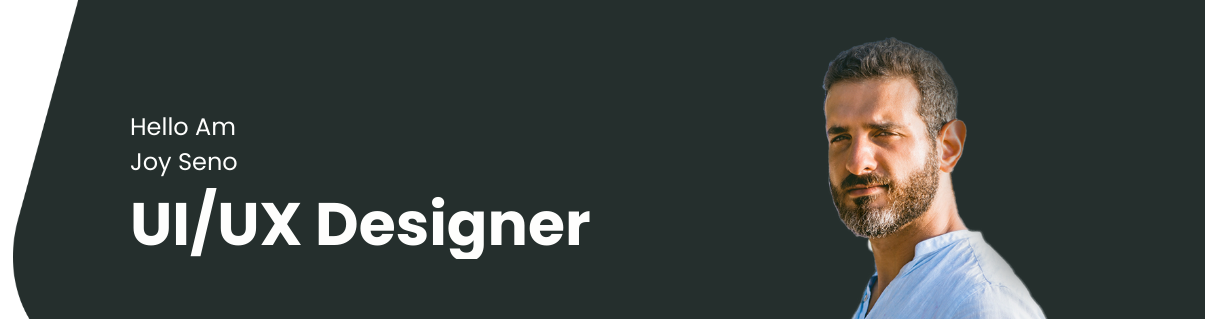
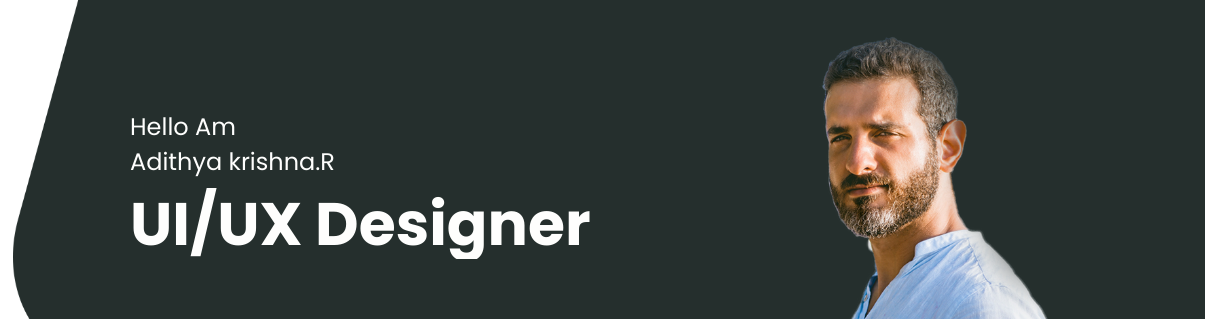
Before and after one commit to luffyy0p/luffyy0p.github.io, a plain HTML site: page index.html in a window 1280 px wide. Shown: the part 100-419 px from the top of the page, 0-1205 px from the left. Drawn offline with Linux system fonts and the light colour scheme; files that its build step writes are made by us from their sources.

Commit message:
Update index.html

```diff
--- a/index.html
+++ b/index.html
@@ -80,7 +80,7 @@
                               <div class="row">
                                  <div class="col-md-6">
                                     <div class="banner_taital_main">
-                                       <h3 class="banner_text">Hello Am <br>Joy Seno</h3>
+                                       <h3 class="banner_text">Hello Am <br>Adithya krishna.R</h3>
                                        <h1 class="banner_taital">UI/UX Designer</h1>
                                     </div>
                                  </div>
```
